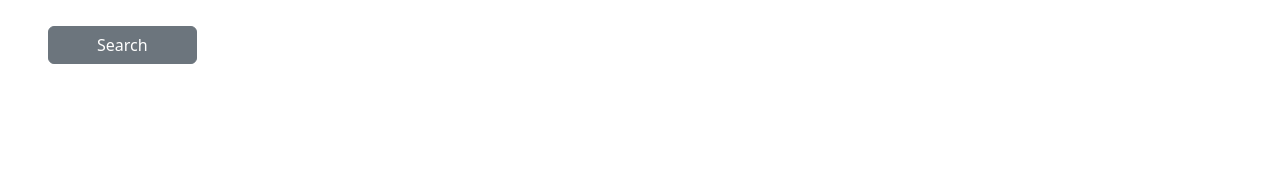
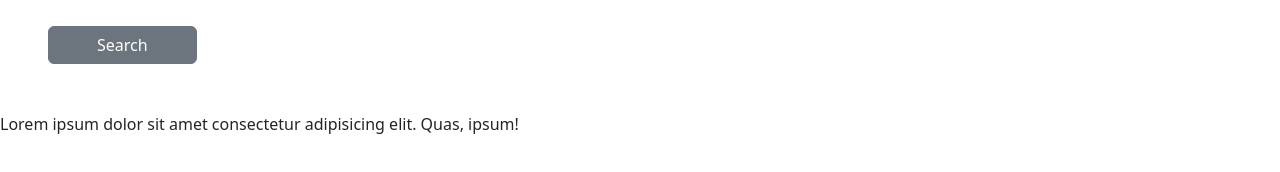
Before and after one commit to sajim-khan/explore-sass, a plain HTML site: page index.html in a window 1280 px wide. Shown: the part 108-280 px from the top of the page. Drawn offline with Linux system fonts and the light colour scheme.

Commit message:
added few code

```diff
--- a/index.html
+++ b/index.html
@@ -16,6 +16,7 @@
     <button class="btn btn-secondary px-5 ms-5 my-5">
         Search
     </button>
+    <p>Lorem ipsum dolor sit amet consectetur adipisicing elit. Quas, ipsum!</p>
 
 
     <!-- js file -->
```
